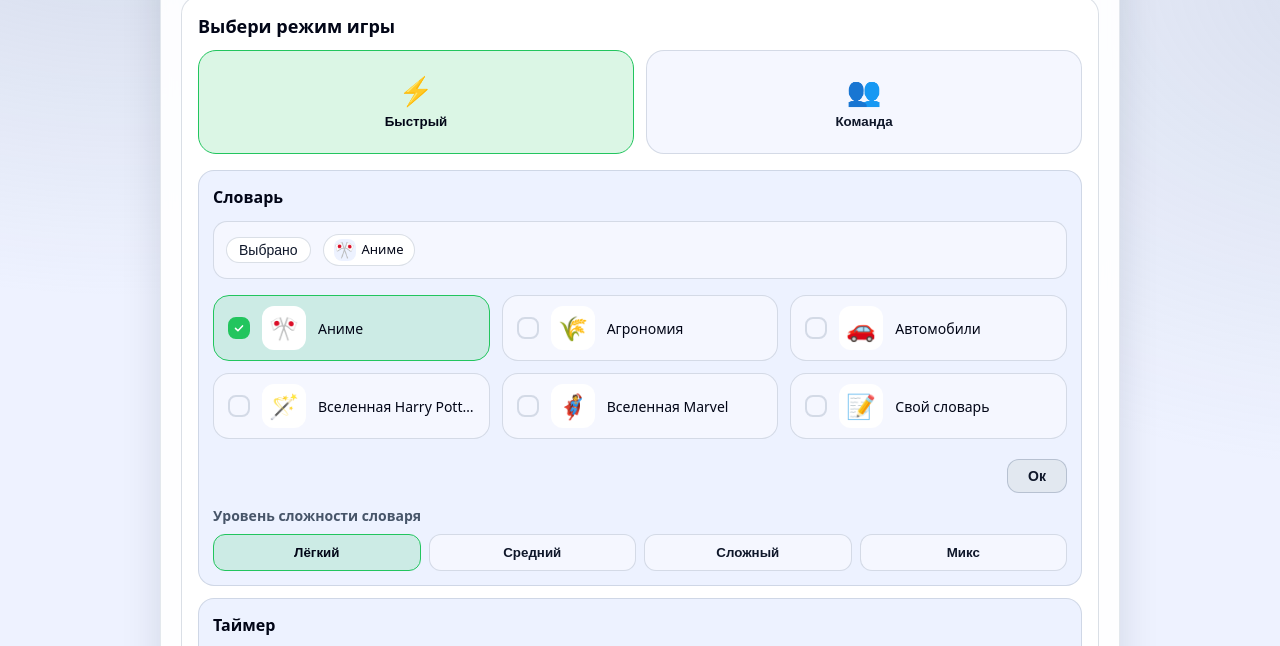
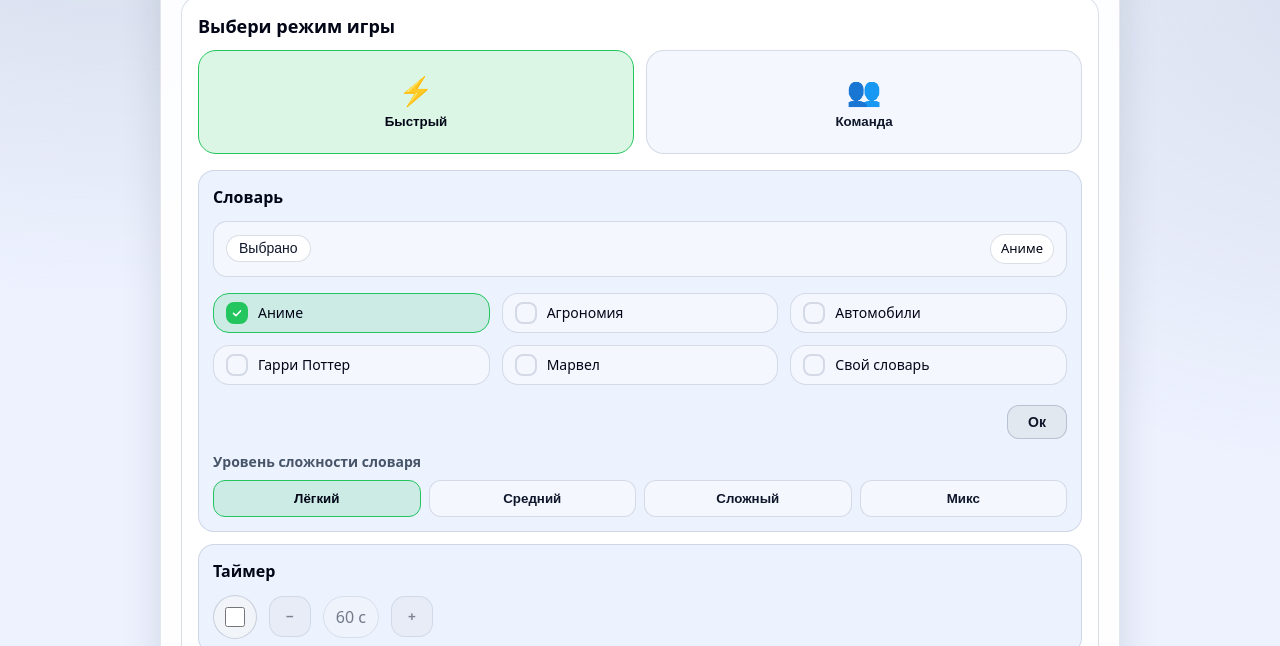
Before and after one commit to blackswanlabs8/CrocoMim, a plain HTML site: page public/index.html in a window 1280 px wide. Shown: the part 103-749 px from the top of the page. Drawn offline with Linux system fonts and the light colour scheme.

Commit message:
Simplify dictionary selector presentation

```diff
--- a/public/dicts/index.json
+++ b/public/dicts/index.json
@@ -3,7 +3,6 @@
     {
       "id": "anime",
       "title": "Аниме",
-      "icon": "🎌",
       "difficulties": {
         "easy": { "path": "anime_easy.md", "label": "Лёгкий" },
         "medium": { "path": "anime_medium.md", "label": "Средний" },
@@ -14,7 +13,6 @@
       "id": "agronomy_v3",
       "title": "Агрономия",
       "description": "Слова из агрономии с подробными подсказками.",
-      "icon": "🌾",
       "difficulties": {
         "easy": { "path": "agronomy_easy_v3.md", "label": "Лёгкий" },
         "medium": { "path": "agronomy_medium_v3.md", "label": "Средний" },
@@ -25,7 +23,6 @@
       "id": "cars_v3",
       "title": "Автомобили",
       "description": "Обновлённые подборки терминов про автомобили.",
-      "icon": "🚗",
       "difficulties": {
         "easy": { "path": "cars_easy_v3.md", "label": "Лёгкий" },
         "medium": { "path": "cars_medium_v3.md", "label": "Средний" },
@@ -34,8 +31,7 @@
     },
     {
       "id": "harry_potter",
-      "title": "Вселенная Harry Potter",
-      "icon": "🪄",
+      "title": "Гарри Поттер",
       "difficulties": {
         "easy": { "path": "harry_potter_easy.md", "label": "Лёгкий" },
         "medium": { "path": "harry_potter_medium.md", "label": "Средний" },
@@ -44,8 +40,7 @@
     },
     {
       "id": "marvel",
-      "title": "Вселенная Marvel",
-      "icon": "🦸",
+      "title": "Марвел",
       "difficulties": {
         "easy": { "path": "marvel_easy.md", "label": "Лёгкий" },
         "medium": { "path": "marvel_medium.md", "label": "Средний" },
--- a/public/index.html
+++ b/public/index.html
@@ -58,9 +58,7 @@
           <div class="dict-selector" id="quickDictSelector">
             <div class="dict-selected" id="quickDictSummary" aria-live="polite">
               <button class="dict-summary-toggle" type="button">Выбрано</button>
-              <div class="dict-summary-body">
-                <div class="dict-selected-empty">Словари не выбраны</div>
-              </div>
+              <div class="dict-summary-body" hidden></div>
             </div>
             <div class="dict-grid" id="quickDictGrid" hidden>
               <div class="dict-empty muted">Загрузка словарей…</div>
@@ -186,9 +184,7 @@
       <div class="dict-selector" id="teamDictSelector">
         <div class="dict-selected" id="teamDictSummary" aria-live="polite">
           <button class="dict-summary-toggle" type="button">Выбрано</button>
-          <div class="dict-summary-body">
-            <div class="dict-selected-empty">Словари не выбраны</div>
-          </div>
+          <div class="dict-summary-body" hidden></div>
         </div>
         <div class="dict-grid" id="teamDictGrid" hidden>
           <div class="dict-empty muted">Загрузка словарей…</div>
--- a/public/scripts/app.js
+++ b/public/scripts/app.js
@@ -17,10 +17,8 @@ const ALL_DIFFICULTIES = [...DIFFICULTY_ORDER, 'mix'];
 const CUSTOM_DICTIONARY_META = {
   id: 'custom',
   title: 'Свой словарь',
-  description: 'Вставьте слова ниже',
-  icon: '📝'
-};
-const DICTIONARY_ICON_FALLBACK = '📚';
+  description: 'Вставьте слова ниже'
+};
 
 function ensureDictionaryIndex(){
   if (!dictionaryService){
@@ -188,39 +186,6 @@ function sanitizeWordNames(list){
   return list
     .map(item => typeof item === 'string' ? item : (item && typeof item.term === 'string' ? item.term : ''))
     .filter(Boolean);
-}
-
-function isDictionaryIconPath(icon){
-  if (typeof icon !== 'string') return false;
-  const trimmed = icon.trim();
-  if (!trimmed) return false;
-  if (/^(?:https?:)?\/\//.test(trimmed)) return true;
-  if (trimmed.startsWith('./') || trimmed.startsWith('../') || trimmed.startsWith('/')) return true;
-  if (trimmed.includes('/')) return true;
-  return /\.[a-z0-9]{2,4}(?:[\?#].*)?$/i.test(trimmed);
-}
-
-function normalizeDictionaryIconPath(icon){
-  if (/^(?:https?:)?\/\//.test(icon) || icon.startsWith('./') || icon.startsWith('../') || icon.startsWith('/')){
-    return icon;
-  }
-  return `./${icon.replace(/^\/*/, '')}`;
-}
-
-function getDictionaryIconUrl(meta){
-  const icon = typeof meta === 'string' ? meta : meta?.icon;
-  if (!icon || typeof icon !== 'string') return '';
-  const trimmed = icon.trim();
-  if (!trimmed || !isDictionaryIconPath(trimmed)) return '';
-  return normalizeDictionaryIconPath(trimmed);
-}
-
-function getDictionaryIconGlyph(meta){
-  const icon = typeof meta === 'string' ? meta : meta?.icon;
-  if (!icon || typeof icon !== 'string') return '';
-  const trimmed = icon.trim();
-  if (!trimmed || isDictionaryIconPath(trimmed)) return '';
-  return trimmed;
 }
 
 function ensureDictionarySummaryStructure(state){
@@ -312,6 +277,7 @@ function renderDictionarySummary(state){
   const body = ensureDictionarySummaryStructure(state);
   if (!body) return;
   body.innerHTML = '';
+  const summary = state.dictSummary;
   const selectedMeta = [];
   if (state?.selectedDictionaries){
     state.selectedDictionaries.forEach(id => {
@@ -322,11 +288,11 @@ function renderDictionarySummary(state){
   if (state?.customSelected){
     selectedMeta.push(CUSTOM_DICTIONARY_META);
   }
-  if (!selectedMeta.length){
-    const empty = document.createElement('div');
-    empty.className = 'dict-selected-empty';
-    empty.textContent = 'Словари не выбраны';
-    body.appendChild(empty);
+  const hasSelection = selectedMeta.length > 0;
+  summary.classList.toggle('has-selection', hasSelection);
+  body.hidden = !hasSelection;
+  body.setAttribute('aria-hidden', hasSelection ? 'false' : 'true');
+  if (!hasSelection){
     return;
   }
   const chips = document.createElement('div');
@@ -334,30 +300,7 @@ function renderDictionarySummary(state){
   selectedMeta.forEach(meta => {
     const chip = document.createElement('div');
     chip.className = 'dict-chip';
-    const iconWrap = document.createElement('span');
-    iconWrap.className = 'dict-chip-icon';
-    const iconUrl = getDictionaryIconUrl(meta);
-    const iconGlyph = getDictionaryIconGlyph(meta);
-    if (iconUrl){
-      const img = document.createElement('img');
-      img.src = iconUrl;
-      img.alt = '';
-      img.loading = 'lazy';
-      iconWrap.appendChild(img);
-    } else if (iconGlyph){
-      const glyph = document.createElement('span');
-      glyph.textContent = iconGlyph;
-      iconWrap.appendChild(glyph);
-    } else {
-      const fallback = document.createElement('span');
-      fallback.textContent = DICTIONARY_ICON_FALLBACK;
-      iconWrap.appendChild(fallback);
-    }
-    chip.appendChild(iconWrap);
-    const title = document.createElement('span');
-    title.className = 'dict-chip-title';
-    title.textContent = meta.title || meta.id;
-    chip.appendChild(title);
+    chip.textContent = meta.title || meta.id;
     chips.appendChild(chip);
   });
   body.appendChild(chips);
@@ -478,27 +421,6 @@ function createDictionaryCard(meta, state){
   check.innerHTML = '<svg viewBox="0 0 20 20" fill="none" xmlns="http://www.w3.org/2000/svg"><path d="M5 10.5l3.5 3.5L15 7" stroke="currentColor" stroke-width="2.2" stroke-linecap="round" stroke-linejoin="round"/></svg>';
   label.appendChild(check);
 
-  const iconWrap = document.createElement('span');
-  iconWrap.className = 'dict-card-icon';
-  const iconUrl = getDictionaryIconUrl(meta);
-  const iconGlyph = getDictionaryIconGlyph(meta);
-  if (iconUrl){
-    const img = document.createElement('img');
-    img.src = iconUrl;
-    img.alt = '';
-    img.loading = 'lazy';
-    iconWrap.appendChild(img);
-  }else if (iconGlyph){
-    const glyph = document.createElement('span');
-    glyph.textContent = iconGlyph;
-    iconWrap.appendChild(glyph);
-  }else{
-    const placeholder = document.createElement('span');
-    placeholder.textContent = DICTIONARY_ICON_FALLBACK;
-    iconWrap.appendChild(placeholder);
-  }
-  label.appendChild(iconWrap);
-
   const titleEl = document.createElement('span');
   titleEl.className = 'dict-card-title';
   titleEl.textContent = meta.title || meta.id;
@@ -538,27 +460,6 @@ function createCustomDictionaryCard(state){
   check.className = 'dict-card-check';
   check.innerHTML = '<svg viewBox="0 0 20 20" fill="none" xmlns="http://www.w3.org/2000/svg"><path d="M5 10.5l3.5 3.5L15 7" stroke="currentColor" stroke-width="2.2" stroke-linecap="round" stroke-linejoin="round"/></svg>';
   label.appendChild(check);
-
-  const iconWrap = document.createElement('span');
-  iconWrap.className = 'dict-card-icon';
-  const iconUrl = getDictionaryIconUrl(meta);
-  const iconGlyph = getDictionaryIconGlyph(meta);
-  if (iconUrl){
-    const img = document.createElement('img');
-    img.src = iconUrl;
-    img.alt = '';
-    img.loading = 'lazy';
-    iconWrap.appendChild(img);
-  }else if (iconGlyph){
-    const glyph = document.createElement('span');
-    glyph.textContent = iconGlyph;
-    iconWrap.appendChild(glyph);
-  }else{
-    const placeholder = document.createElement('span');
-    placeholder.textContent = DICTIONARY_ICON_FALLBACK;
-    iconWrap.appendChild(placeholder);
-  }
-  label.appendChild(iconWrap);
 
   const titleEl = document.createElement('span');
   titleEl.className = 'dict-card-title';
--- a/public/scripts/dicts.js
+++ b/public/scripts/dicts.js
@@ -5,34 +5,12 @@
   let indexPromise = null;
   const dictionaryCache = new Map();
 
-  function isDictionaryIconPath(icon){
-    if (typeof icon !== 'string') return false;
-    const trimmed = icon.trim();
-    if (!trimmed) return false;
-    if (/^(?:https?:)?\/\//.test(trimmed)) return true;
-    if (trimmed.startsWith('./') || trimmed.startsWith('../') || trimmed.startsWith('/')) return true;
-    if (trimmed.includes('/')) return true;
-    return /\.[a-z0-9]{2,4}(?:[\?#].*)?$/i.test(trimmed);
-  }
-
-  function normalizeDictionaryIcon(iconRaw){
-    if (typeof iconRaw !== 'string') return '';
-    const trimmed = iconRaw.trim();
-    if (!trimmed) return '';
-    if (!isDictionaryIconPath(trimmed)) return trimmed;
-    if (/^(?:https?:)?\/\//.test(trimmed) || trimmed.startsWith('./') || trimmed.startsWith('../') || trimmed.startsWith('/')){
-      return trimmed;
-    }
-    return `./${trimmed.replace(/^\/*/, '')}`;
-  }
-
   function normalizeDictionary(raw){
     if (!raw || typeof raw !== 'object') return null;
     const id = typeof raw.id === 'string' ? raw.id.trim() : '';
     if (!id) return null;
     const title = typeof raw.title === 'string' && raw.title.trim() ? raw.title.trim() : id;
     const description = typeof raw.description === 'string' ? raw.description.trim() : '';
-    const icon = normalizeDictionaryIcon(raw.icon);
     const rawDiffs = raw.difficulties && typeof raw.difficulties === 'object' ? raw.difficulties : {};
     const difficulties = {};
     Object.keys(rawDiffs).forEach(key => {
@@ -44,7 +22,7 @@
       difficulties[key] = { path, label };
     });
     if (!Object.keys(difficulties).length) return null;
-    return { id, title, description, icon, difficulties };
+    return { id, title, description, difficulties };
   }
 
   function loadIndex(){
--- a/public/styles/main.css
+++ b/public/styles/main.css
@@ -206,17 +206,13 @@ body{
 .dict-summary-toggle:active{ transform:translateY(1px); }
 .dict-summary-toggle.is-active{ background:var(--accent-soft); border-color:var(--accent); color:var(--text-strong); }
 .dict-selector.is-open .dict-selected{ border-color:var(--accent); }
-.dict-summary-body{ display:flex; align-items:center; gap:8px; flex:1; min-width:0; flex-wrap:wrap; }
-.dict-selected-empty{ font-size:14px; color:var(--muted); }
-.dict-chips{ display:flex; flex-wrap:wrap; gap:8px; }
-.dict-chip{ display:inline-flex; align-items:center; gap:6px; padding:4px 10px; border-radius:999px; background:var(--panel); border:1px solid var(--panel-border); font-size:13px; color:var(--text); }
-.dict-chip-icon{ width:22px; height:22px; border-radius:8px; overflow:hidden; display:flex; align-items:center; justify-content:center; background:var(--panel-soft); }
-.dict-chip-icon img{ width:100%; height:100%; object-fit:cover; }
-.dict-chip-icon span{ font-size:17px; }
-.dict-chip-title{ font-weight:500; color:var(--text-strong); }
+.dict-summary-body{ display:flex; align-items:center; justify-content:flex-end; gap:8px; flex:1; min-width:0; flex-wrap:wrap; }
+.dict-summary-body[hidden]{ display:none; }
+.dict-chips{ display:flex; flex-wrap:wrap; gap:8px; justify-content:flex-end; }
+.dict-chip{ display:inline-flex; align-items:center; padding:4px 10px; border-radius:999px; background:var(--panel); border:1px solid var(--panel-border); font-size:13px; color:var(--text-strong); font-weight:500; }
 .dict-grid{ display:grid; grid-template-columns:repeat(3, minmax(0, 1fr)); gap:12px; padding:4px 0 8px; }
 .dict-empty{ grid-column:1/-1; padding:12px; border-radius:12px; border:1px dashed var(--panel-border); text-align:center; font-size:14px; background:var(--panel-2); }
-.dict-card{ position:relative; display:flex; align-items:center; gap:12px; padding:10px 14px; border-radius:16px; border:1px solid var(--panel-border); background:var(--panel-2); cursor:pointer; transition:background .2s ease, border .2s ease, transform .12s ease; min-height:auto; min-width:0; width:100%; box-sizing:border-box; }
+.dict-card{ position:relative; display:flex; align-items:center; gap:10px; padding:8px 12px; border-radius:16px; border:1px solid var(--panel-border); background:var(--panel-2); cursor:pointer; transition:background .2s ease, border .2s ease, transform .12s ease; min-height:auto; min-width:0; width:100%; box-sizing:border-box; }
 .dict-card:hover{ background:var(--panel-hover); transform:translateY(-1px); }
 .dict-card.is-selected{ border-color:var(--accent); background:var(--accent-soft); }
 .dict-card-input{ position:absolute; opacity:0; pointer-events:none; }
@@ -225,11 +221,7 @@ body{
 .dict-card-check svg{ width:14px; height:14px; opacity:0; }
 .dict-card.is-selected .dict-card-check{ background:var(--accent); border-color:var(--accent); }
 .dict-card.is-selected .dict-card-check svg{ opacity:1; }
-.dict-card-icon{ width:44px; height:44px; border-radius:12px; overflow:hidden; display:flex; align-items:center; justify-content:center; background:var(--panel); flex-shrink:0; }
-.dict-card-icon img{ width:100%; height:100%; object-fit:cover; }
-.dict-card-icon span{ font-size:24px; }
 .dict-card-title{ font-weight:400; font-size:14px; color:var(--text-strong); white-space:nowrap; overflow:hidden; text-overflow:ellipsis; }
-.dict-card-custom .dict-card-icon{ background:var(--panel); }
 .dict-card-custom .dict-card-title{ color:var(--text-strong); }
 .dict-actions{ display:flex; justify-content:flex-end; gap:8px; }
 .btn.dict-ok-btn{ min-width:60px; padding:8px 14px; font-size:14px; border-radius:12px; }
```
Also changed, not shown: public/icons/dict-agronomy.svg (deleted), public/icons/dict-anime.svg (deleted), public/icons/dict-cars.svg (deleted), public/icons/dict-custom.svg (deleted), public/icons/dict-harry.svg (deleted), public/icons/dict-marvel.svg (deleted).
